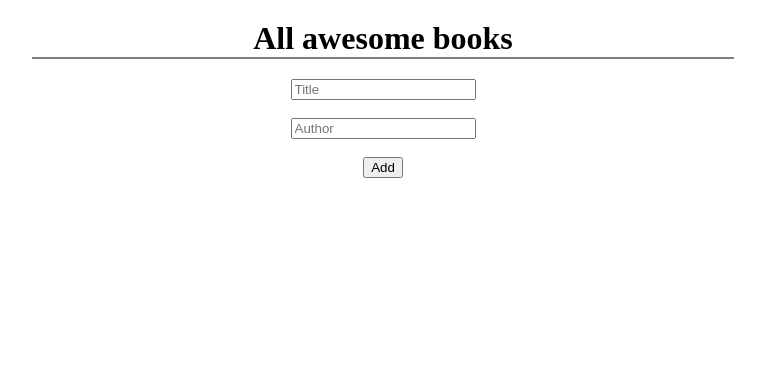
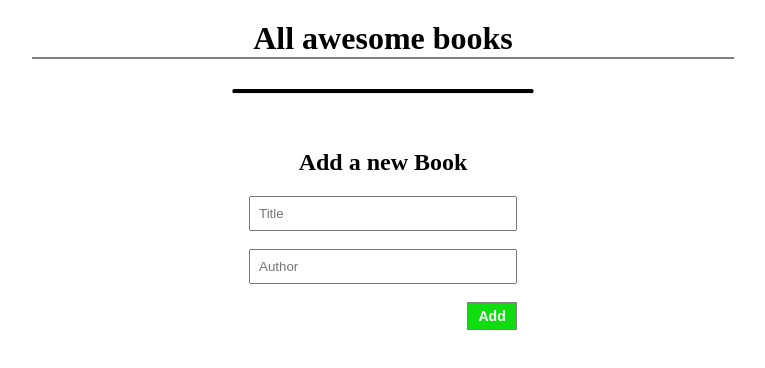
Before and after one commit to shahira-sadat/Awesome-books, a website: page index.html in a window 1280 px wide. Shown: the whole page, without its empty margins (257-1022 px from the left). Drawn offline with Linux system fonts and the light colour scheme.

Commit message:
Add style to form and its contents

```diff
--- a/index.html
+++ b/index.html
@@ -15,7 +15,9 @@
       </header>
       <main>
         <section class="books"></section>
-        <section class="form">
+        <hr class="bottom-border" />
+        <section class="form" >
+            <h2>Add a new Book</h2>
           <form>
             <input
               type="text"
@@ -29,6 +31,7 @@
             /><br /><br />
             <button id="addBtn">Add</button>
           </form>
+
         </section>
       </main>
     </div>
--- a/main.js
+++ b/main.js
@@ -49,7 +49,6 @@ const displayBooks = () => {
       <p class="title">${book.title}</p>
       <p class="author">${book.author}</p>
       <button class="remove-btn" data-id=${book.id}>Remove</button>
-      <hr class="bottom-border" />
       </div>`;
 
       booksElement.insertAdjacentHTML('afterbegin', textHtml);
--- a/style.css
+++ b/style.css
@@ -35,3 +35,49 @@
   border-radius: 5px;
   cursor: pointer;
 }
+
+.remove-btn:hover{
+    background-color: #fff;
+    color: red;
+    border: 1px solid gray;
+}
+
+.bottom-border{
+    width: 300px;
+    border-top: 4px solid black;
+    border-radius: 10px;
+    margin: 30px auto 30px auto;
+}
+
+.form{
+    width: 40%;
+    margin: 0 auto;
+    padding: 2%;
+}
+
+h2{
+    margin: 0 auto 20px auto;
+}
+
+input[type="text"]{
+    width: 50%;
+    padding: 8px;
+}
+
+#addBtn{
+    width: 10%;
+    padding: 5px;
+    margin-left: 44%;
+    color: #fff;
+    background: rgb(15, 221, 15);
+    font-size: 14px;
+    font-weight: 600;
+    cursor: pointer;
+    border: 1px solid gray;
+}
+
+#addBtn:hover {
+color :rgb(15, 221, 15);
+background : #fff;
+border : 1 px solid gray;
+}
```
